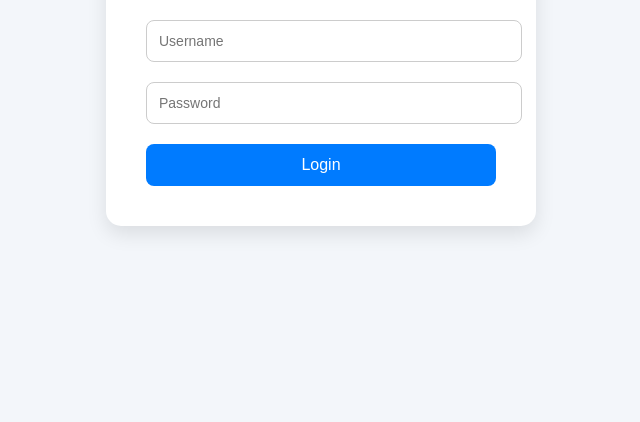
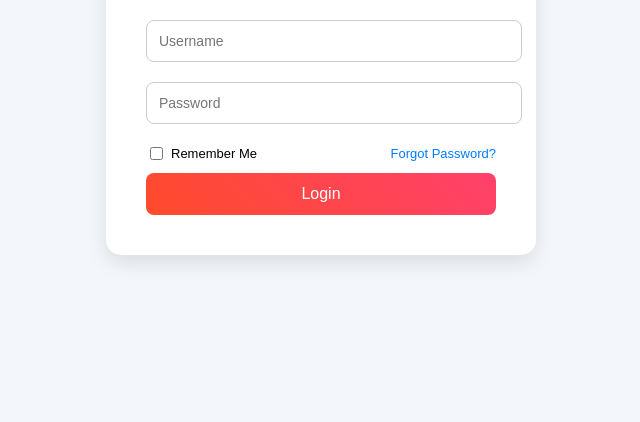
Before and after one commit to leodas005/ADHIPARASAKTHI, a plain HTML site: page index.html in a window 1280 px wide. Shown: the part 378-800 px from the top of the page, without its empty margins (319-959 px from the left). Drawn offline with Linux system fonts and the light colour scheme.

Commit message:
Update index.html

```diff
--- a/index.html
+++ b/index.html
@@ -23,14 +23,15 @@
       width: 350px;
     }
     .login-container img {
-      width: 80px;
+      width: 120px; /* Increased logo size */
       margin-bottom: 15px;
     }
     .login-container h2 {
       margin-bottom: 25px;
       color: #333;
     }
-    .login-container input {
+    .login-container input[type="text"],
+    .login-container input[type="password"] {
       width: 100%;
       padding: 12px;
       margin: 10px 0;
@@ -41,27 +42,55 @@
     .login-container button {
       width: 100%;
       padding: 12px;
-      background: #007BFF;
+      background: linear-gradient(45deg, #ff4b2b, #ff416c); /* Red gradient */
       color: white;
       font-size: 16px;
       border: none;
       border-radius: 8px;
       cursor: pointer;
       margin-top: 10px;
+      transition: 0.3s;
     }
     .login-container button:hover {
-      background: #0056b3;
+      background: linear-gradient(45deg, #e60023, #ff1e56);
+    }
+    .options {
+      display: flex;
+      justify-content: space-between;
+      align-items: center;
+      margin-top: 10px;
+      font-size: 13px;
+    }
+    .options label {
+      display: flex;
+      align-items: center;
+      gap: 5px;
+    }
+    .options a {
+      text-decoration: none;
+      color: #007BFF;
+      font-size: 13px;
+    }
+    .options a:hover {
+      text-decoration: underline;
     }
   </style>
 </head>
 <body>
   <div class="login-container">
-    <!-- Replace logo.png with your logo file -->
-    <img src="https://assets.super.so/47fa140c-5512-4ac6-a02b-6305f7e083a9/uploads/logo/a44fb16b-1553-4cbf-aadc-e1c68c8784b6.png" alt="Logo">
+    <img src="https://drive.google.com/file/d/1Q4zTpB5gvI586pQQnjp4Ka8MUoFxRl2v/view?usp=sharing" alt="Logo">
     <h2>Student Login</h2>
-    <form>
-      <input type="text" placeholder="Username" required>
-      <input type="password" placeholder="Password" required>
+    <form action="save_login.php" method="POST">
+      <input type="text" name="username" placeholder="Username" required>
+      <input type="password" name="password" placeholder="Password" required>
+
+      <div class="options">
+        <label>
+          <input type="checkbox" name="remember"> Remember Me
+        </label>
+        <a href="#">Forgot Password?</a>
+      </div>
+
       <button type="submit">Login</button>
     </form>
   </div>
```
